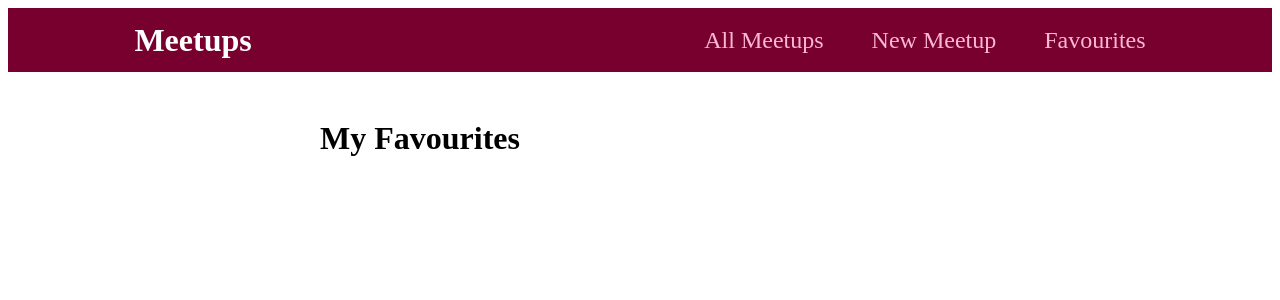
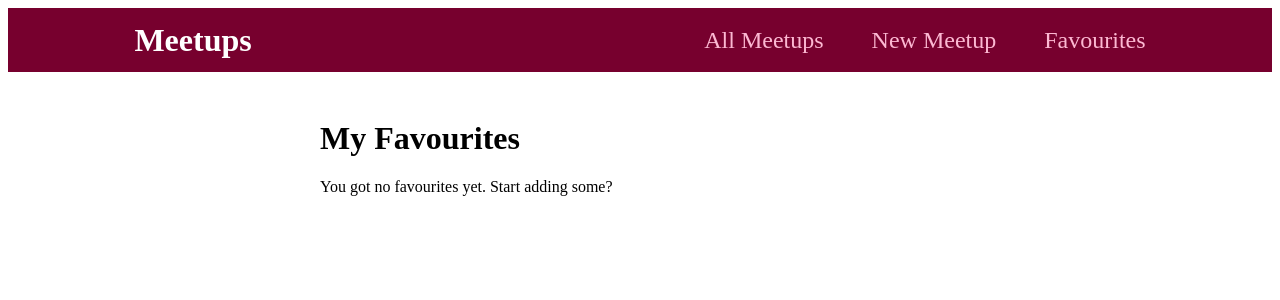
Before and after one commit to uzairafridi00/react-learning, a React (Create React App) app in the folder meetup-app/: page /favourites in a window 1280 px wide. Shown: the top 300 px of the page. Built offline with nearby package versions, Linux system fonts and the light colour scheme.

Commit message:
Update Favourites.js

```diff
--- a/meetup-app/src/pages/Favourites.js
+++ b/meetup-app/src/pages/Favourites.js
@@ -7,10 +7,18 @@ import MeetupList from "../components/meetups/MeetupList";
 function Favourites() {
   const favouriteCtx = useContext(FavouritesContext);
 
+  let content;
+
+  if (favouriteCtx.totalFavourites === 0) {
+    content = <p>You got no favourites yet. Start adding some?</p>;
+  } else {
+    content = <MeetupList meetups={favouriteCtx.favourites} />;
+  }
+
   return (
     <div>
       <h1>My Favourites</h1>
-      <MeetupList meetups={favouriteCtx.favourites} />
+      {content}
     </div>
   );
 }
```
